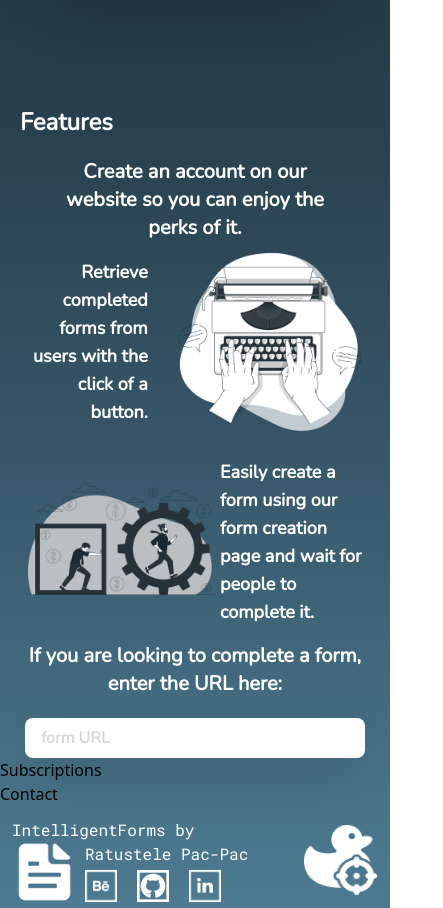
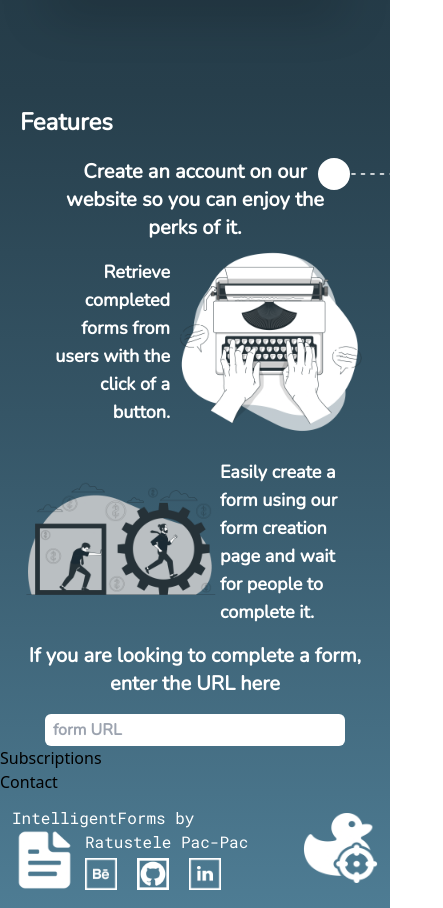
Before and after one commit to AlinOrobet/frontend-intelligent-forms, a Next.js app: page / in a window 390 px wide. Shown: the part 798-1706 px from the top of the page, 443 px wide, since content can reach past the window. Built offline with nearby package versions, Linux system fonts and the light colour scheme.

Commit message:
am inceput sa construiec features tablet

```diff
--- a/components/GuestComponents/Features.js
+++ b/components/GuestComponents/Features.js
@@ -2,39 +2,52 @@ import React from "react";
 import Image from "next/image";
 function Features() {
   return (
-    <div className="h-full w-full px-5 md:p-7 lg:px-10 text-white font-secondary font-bold space-y-5">
+    <div className="h-full w-full px-5 md:p-7 lg:px-10 text-white font-secondary font-bold space-y-5 relative ">
       <h2 className="text-2xl">Features</h2>
-      <div>
-        <div>
-          <p className="text-xl  px-7 text-center">
+      <div className="md:flex">
+        <div className="md:flex-col md:space-y-5 md:border-r-4 relative">
+          <p className="text-xl  px-7 text-center md:px-[70px] ">
             Create an account on our website so you can enjoy the perks of it.
           </p>
-          <div className="flex flex-row-reverse text-lg items-center ">
-            <div className="relative w-[800px] h-[200px] ">
+          <div className="flex flex-row-reverse text-lg items-center md:flex-col md:space-y-5">
+            <div className="relative w-[200px] h-[200px] ">
               <Image src="/assets/main/tasta-ft.png" fill />
             </div>
-            <p className=" text-right pr-5 ">
+            <p className=" text-right w-[130px] md:w-auto   md:px-[50px] md:text-center">
               Retrieve completed forms from users with the click of a button.
             </p>
           </div>
+          {/* pointing circle */}
+          <div className="flex absolute right-[-73px] top-0 items-center z-10">
+            <div className="block p-4 rounded-full bg-white"></div>
+            <div className=" text-sm  ">- - - - - - - - </div>
+            <div className="block p-2 rounded-full border-2"></div>
           </div>
-        <div className="flex items-center">
-          <div className="relative w-[900px] h-[200px] ">
+          {/* endof pointing circle */}
+        </div>
+        <div className=" md:flex-row-reverse">
+          <div className="flex items-center md:flex-col">
+            <div className="relative w-[200px] h-[200px] md:w-[250px] md:h-[250px] md:absolute md:-top-5 ">
               <Image src="/assets/main/create-ft.png" fill />
             </div>
-          <p className="text-lg  text-left ">
+            <p className="text-lg  text-left w-[120px] md:w-auto md:text-center md:mt-[160px]  md:px-[70px]">
               Easily create a form using our form creation page and wait for
               people to complete it.
             </p>
           </div>
           <div>
-          <p className="text-xl text-center">
-            If you are looking to complete a form, enter the URL here:{" "}
+            <p className="text-xl text-center md:text-center md:mt-[30px] md:px-[60px]">
+              If you are looking to complete a form, enter the URL here
             </p>
             <div>
-            <button className="py-2 px-4 bg-white rounded-lg w-[340px] block m-auto text-gray text-start mt-5 shadow-2xl">
-              form URL
-            </button>
+              <label className=""></label>
+              <input
+                placeholder="form URL"
+                type="text"
+                id="searchURL"
+                className="block w-[300px] mx-auto mt-4 py-1 rounded-md text-black px-2"
+              ></input>
+            </div>
           </div>
         </div>
       </div>
--- a/components/GuestComponents/Hero.js
+++ b/components/GuestComponents/Hero.js
@@ -4,7 +4,7 @@ import Link from "next/link";
 
 function Hero() {
   return (
-    <div className="h-screen  md:h-full w-full p-5 md:p-7 lg:px-10">
+    <div className="h-screen  md:h-full w-full p-5 md:p-7 lg:px-10 ">
       <h2 className=" text-3xl font-secondary font-bold text-white  md:text-4xl tracking-wider md:leading-normal lg:text-5xl lg:leading-normal ">
         Your solution for reducing bureaucracy and simplifying your daily tasks
       </h2>
@@ -18,7 +18,7 @@ function Hero() {
             <p>
               We understand how frustrating it can be to navigate through
               endless paperwork and
-            </p>{" "}
+            </p>
             bureaucratic red tape, which is why we're here to help.
             <p></p>
           </div>
```
Lines whose indentation alone changed are shown as unchanged.
